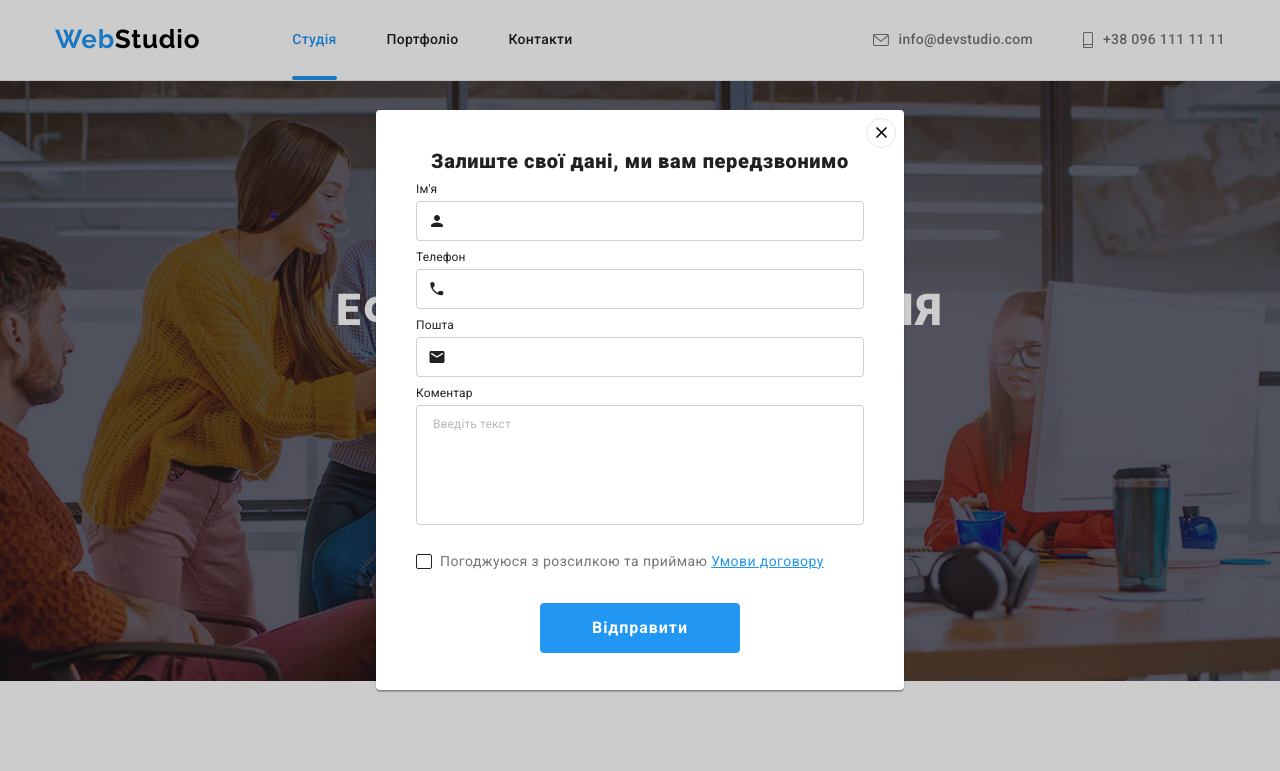
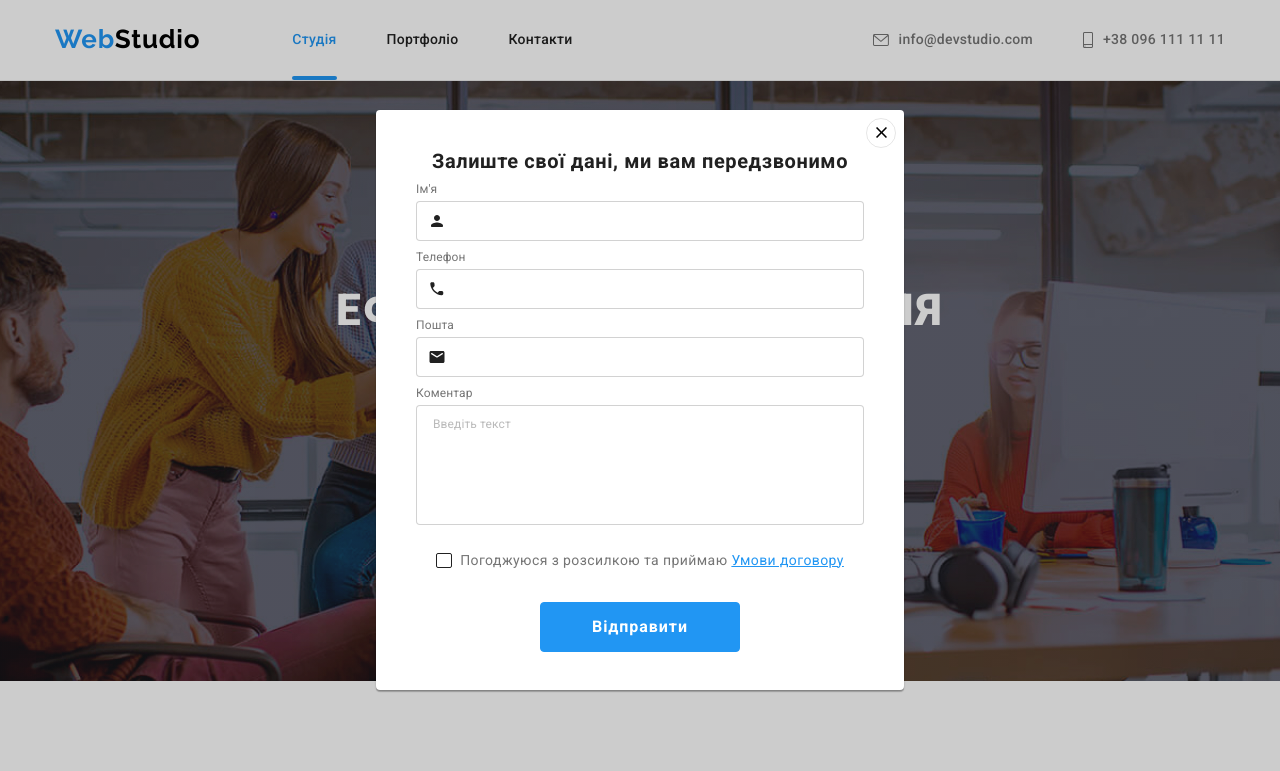
Before and after one commit to eeoooll/goit-markup-hw-06, a plain HTML site: page index.html in a window 1280 px wide. Both pictures are taken after a click on the button "Замовити послугу". Shown: the top 771 px of the page. Drawn offline with nearby package versions, Linux system fonts and the light colour scheme.

Commit message:
error correction

```diff
--- a/css/styles.css
+++ b/css/styles.css
@@ -769,6 +769,13 @@ fill: var(--accent-color);
 
 .contact-form-field{
   display: block;
+  margin-top: 10px;
+  text-align: left;
+  font-weight: 400;
+  font-size: 12px;
+  line-height: 1.16;
+  letter-spacing: 0.01em;
+  color: var(--primary-text-color);
 }
 
 .contact-form-input{
@@ -796,6 +803,7 @@ fill: var(--accent-color);
 .contact-form-input-wrapper{
   position: relative;
   display: block;
+  margin-top: 4px;
 }
 
 .contact-form-icon{
@@ -814,6 +822,7 @@ fill: var(--accent-color);
   border: 1px solid rgba(33, 33, 33, 0.2);
   border-radius: 4px;
   resize: none;
+  margin-top: 4px;
   margin-bottom: 20px;
   font-size: 14px;
   line-height: 1.16;
@@ -828,19 +837,9 @@ fill: var(--accent-color);
   color: rgba(117, 117, 117, 0.5);
 }
 
-.contact-form-text{
-  display: block;
-  margin-top: 10px;
-  margin-bottom: 4px;
-  text-align: left;
-  font-weight: 400;
-  font-size: 12px;
-  line-height: 1.16;
-  letter-spacing: 0.01em;
-}
-
 .contact-form-checkbox-wrapper{
   display: flex;
+  justify-content: center;
   align-items: center;
   font-weight: 400;
   font-size: 14px;
--- a/index.html
+++ b/index.html
@@ -479,9 +479,8 @@
           </svg>
         </button>
         <form class="contact-form">
-          <span class=""><b>Залиште свої дані, ми вам передзвонимо</b></span>
-          <label class="contact-form-field">
-            <span class="contact-form-text">Ім'я</span>
+          <span class=""><P>Залиште свої дані, ми вам передзвонимо</P></span>
+          <label class="contact-form-field">Ім'я
             <span class="contact-form-input-wrapper">
               <input class="contact-form-input" type="text" name="user_name" />
               <svg class="contact-form-icon" width="18" height="18">
@@ -489,8 +488,7 @@
               </svg>
             </span>
           </label>
-          <label class="contact-form-field">
-            <span class="contact-form-text">Телефон</span>
+          <label class="contact-form-field">Телефон
             <span class="contact-form-input-wrapper">
               <input class="contact-form-input" type="tel" name="user_phone" />
               <svg class="contact-form-icon" width="18" height="18">
@@ -498,8 +496,7 @@
               </svg>
             </span>
           </label>
-          <label class="contact-form-field">
-            <span class="contact-form-text">Пошта</span>
+          <label class="contact-form-field">Пошта
             <span class="contact-form-input-wrapper">
               <input
                 class="contact-form-input"
@@ -511,8 +508,7 @@
               </svg>
             </span>
           </label>
-          <label class="contact-form-field">
-            <span class="contact-form-text">Коментар</span>
+          <label class="contact-form-field">Коментар
             <textarea
               class="contact-form-message"
               name="user_comment"
```
